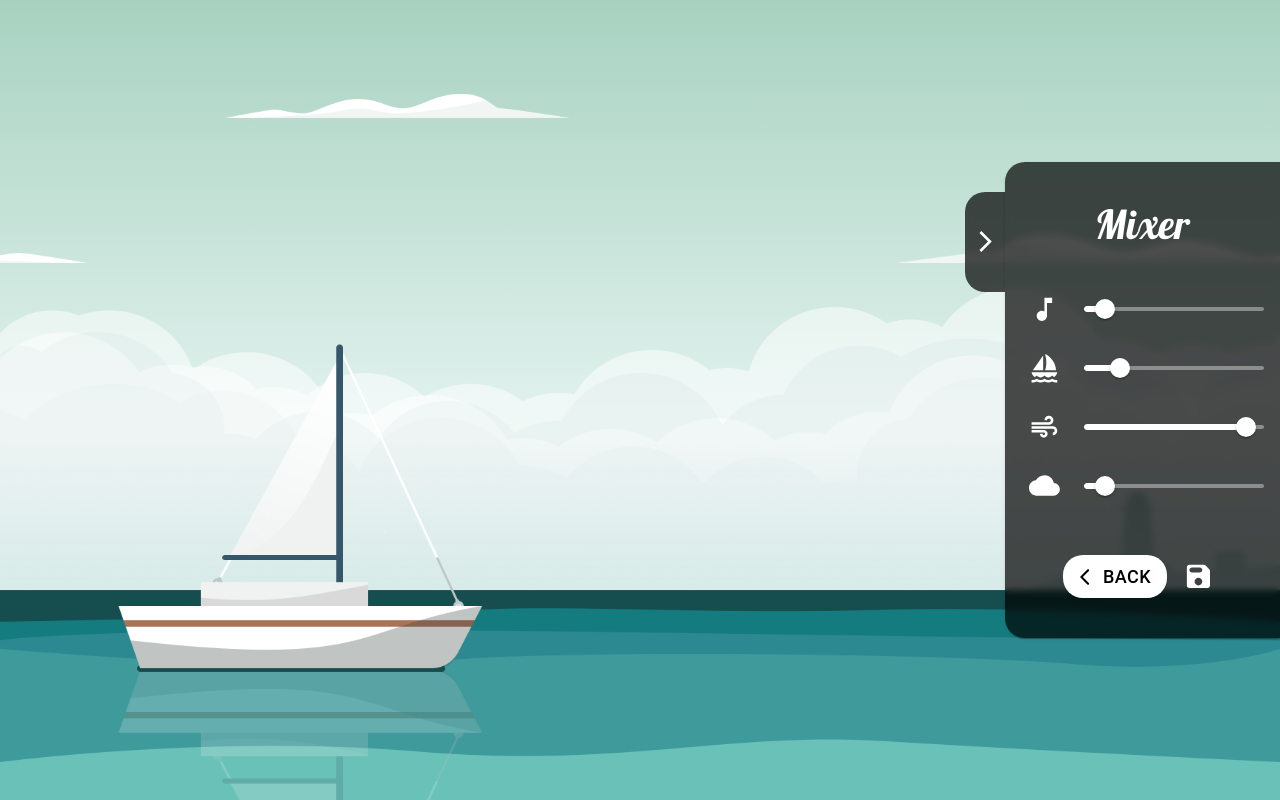
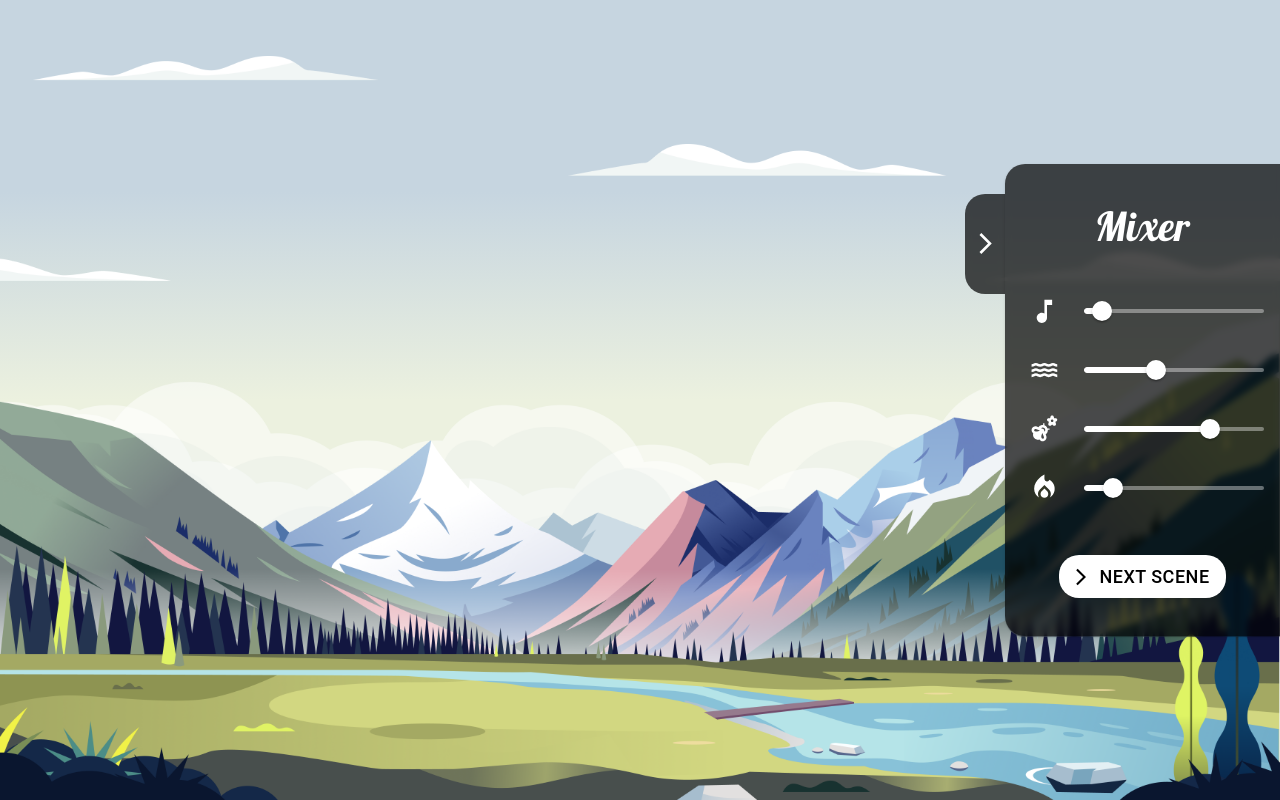
Before and after one commit to Futureazoo/bring-me-vibes, a React (Create React App) app: page / in a window 1280 px wide. Built offline with nearby package versions, Linux system fonts and the light colour scheme.

Commit message:
Added temporary scene toggle feature
- Changed 'height' property to 'zHeight'
- Adjusted some scene speeds

```diff
--- a/src/components/Mixer/Mixer.jsx
+++ b/src/components/Mixer/Mixer.jsx
@@ -5,6 +5,7 @@ import Stack from '@mui/system/Stack';
 import Button from '@mui/material/Button';
 import IconButton from '@mui/material/IconButton';
 import ArrowBackIosRoundedIcon from '@mui/icons-material/ArrowBackIosRounded';
+import ArrowForwardIosIcon from '@mui/icons-material/ArrowForwardIos';
 import SaveRoundedIcon from '@mui/icons-material/SaveRounded';
 import SoundSlider from './SoundSlider';
 import { sceneData } from '../SceneData';
@@ -13,7 +14,7 @@ import './Mixer.css';
 
 // Contains all of the mixers for the current scene
 
-function Mixer({ scene }) {
+function Mixer({ scene, toggleScene }) {
   const mixers = sceneData[scene].sounds.map(mixer =>
     <SoundSlider
       key={mixer.name}
@@ -61,14 +62,15 @@ function Mixer({ scene }) {
         <Button
           variant="contained"
           disableElevation
-          startIcon={<ArrowBackIosRoundedIcon />}
+          startIcon={<ArrowForwardIosIcon />}
           sx={{ borderRadius: "20px" }}
+          onClick={toggleScene}
         >
-          Back
+          Next Scene
         </Button>
-        <IconButton color="primary" aria-label="save">
+        {/* <IconButton color="primary" aria-label="save">
           <SaveRoundedIcon />
-        </IconButton>
+        </IconButton> */}
       </CardActions>
     </Card>
   );
--- a/src/components/RightPanel.jsx
+++ b/src/components/RightPanel.jsx
@@ -7,7 +7,7 @@ import Slide from '@mui/material/Slide';
 import ArrowForwardIosIcon from '@mui/icons-material/ArrowForwardIos';
 import ArrowBackIosNewIcon from '@mui/icons-material/ArrowBackIosNew';
 
-function RightPanel({ scene, playing }) {
+function RightPanel({ scene, toggleScene }) {
   const [panelToggle, setPanelToggle] = React.useState(true);
   const handleChange = () => {
     setPanelToggle((prev) => !prev);
@@ -56,7 +56,7 @@ function RightPanel({ scene, playing }) {
         </Stack>
         <Slide direction='left' in={panelToggle}>
           <div>
-            <Mixer scene={scene} playing={playing}/>
+            <Mixer scene={scene} toggleScene={toggleScene}/>
           </div>
         </Slide>
       </Stack>
--- a/src/components/Scene.css
+++ b/src/components/Scene.css
@@ -15,7 +15,6 @@
   z-index:0;
   background-position: center;
   background-size: cover;
-  background-repeat: no-repeat;
   position: absolute;
   top: 0;
   left: 0;
--- a/src/components/Scene.jsx
+++ b/src/components/Scene.jsx
@@ -8,10 +8,17 @@ import './Scene.css';
 
 // Displays the scene, and determines what the Music and Mixer options are
 
+function Scene() {
+  const [scene, setScene] = React.useState('mountain');
 
-
-function Scene() {
-  const [scene, setScene] = React.useState('sea');
+  // Temporary Implementation - change to cycling through 'all' scenes
+  const handleSceneToggle = () => {
+    if (scene=='mountain') {
+      setScene('sea');
+    } else {
+      setScene('mountain');
+    }
+  }
 
   const backgroundGradient = {
     background: sceneData[scene].gradient,
@@ -30,15 +37,15 @@ function Scene() {
   return (
     <div id="wrapper">
       <div className="components">
-        <RightPanel scene={scene} />
+        <RightPanel scene={scene} toggleScene={handleSceneToggle} />
       </div>
       <div id='skycolor' style={backgroundGradient}>
         <img id='foreground' alt="Mountain scene foreground" src={sceneData[scene].layers[0].src} />
 
-        <SceneLooper imagePath={sceneData[scene].layers[1].src} zIndex='-50' speed='90s'/>
-        <SceneLooper imagePath={sceneData[scene].layers[2].src} zIndex='-50' speed='120s' />
+        <SceneLooper imagePath={sceneData[scene].layers[1].src} zIndex='-50' speed={sceneData[scene].layers[1].speed} />
+        <SceneLooper imagePath={sceneData[scene].layers[2].src} zIndex='-50' speed={sceneData[scene].layers[2].speed} />
 
-        <SceneLooper imagePath={sceneData[scene].layers[3].src} zIndex='-75' speed='40s' />
+        <SceneLooper imagePath={sceneData[scene].layers[3].src} zIndex='-75' speed={sceneData[scene].layers[3].speed} />
       </div>
     </div>
   );
--- a/src/components/SceneData.jsx
+++ b/src/components/SceneData.jsx
@@ -19,10 +19,10 @@ export const sceneData = {
     ],
     gradient: 'linear-gradient(180deg, #C6D5E0 24%, #ECF1DF 50%)',
     layers: [
-      { alt: 'mountain scene foreground', height: '0',   motion: 'static', speed: '0',    src: pathStart + '/assets/scenes/mountain/foreground.png' },
-      { alt: 'mountain scene cloud 1',    height: '-50', motion: 'loop', speed: '90s',  src: pathStart + '/assets/scenes/mountain/midground.png' },
-      { alt: 'mountain scene cloud 2',    height: '-50', motion: 'loop', speed: '120s', src: pathStart + '/assets/scenes/mountain/midground2.png' },
-      { alt: 'mountain scene cloud layer top', height: '-75', motion: 'loop', speed: '40s', src: pathStart + '/assets/scenes/mountain/background.png' }
+      { alt: 'mountain scene foreground', zHeight: '0',   motion: 'static', speed: '0',    src: pathStart + '/assets/scenes/mountain/foreground.png' },
+      { alt: 'mountain scene cloud 1', zHeight: '-50', motion: 'loop', speed: '120s',  src: pathStart + '/assets/scenes/mountain/midground.png' },
+      { alt: 'mountain scene cloud 2', zHeight: '-50', motion: 'loop', speed: '240s', src: pathStart + '/assets/scenes/mountain/midground2.png' },
+      { alt: 'mountain scene cloud layer top', zHeight: '-75', motion: 'loop', speed: '60s', src: pathStart + '/assets/scenes/mountain/background.png' }
     ]
   },
   'sea': {
@@ -34,10 +34,10 @@ export const sceneData = {
     ],
     gradient: 'linear-gradient(180deg, #A8D2C0 0%, #E0F1ED 51.04%)',
     layers: [
-      { alt: 'sea scene foreground', height: '0', motion: 'static', speed: '0', src: pathStart + '/assets/scenes/sea/foreground.png' },
-      { alt: 'sea scene cloud 1', height: '-50', motion: 'loop', speed: '90s', src: pathStart + '/assets/scenes/sea/midground.png' },
-      { alt: 'sea scene cloud 2', height: '-50', motion: 'loop', speed: '120s', src: pathStart + '/assets/scenes/sea/midground2.png' },
-      { alt: 'sea scene cloud layer top', height: '-75', motion: 'loop', speed: '40s', src: pathStart + '/assets/scenes/sea/background.png' }
+      { alt: 'sea scene foreground', zHeight: '0', motion: 'static', speed: '0', src: pathStart + '/assets/scenes/sea/foreground.png' },
+      { alt: 'sea scene cloud 1', zHeight: '-50', motion: 'loop', speed: '60s', src: pathStart + '/assets/scenes/sea/midground.png' },
+      { alt: 'sea scene cloud 2', zHeight: '-50', motion: 'loop', speed: '90s', src: pathStart + '/assets/scenes/sea/midground2.png' },
+      { alt: 'sea scene cloud layer top', zHeight: '-75', motion: 'loop', speed: '30s', src: pathStart + '/assets/scenes/sea/background.png' }
     ]
   }
 }
```
